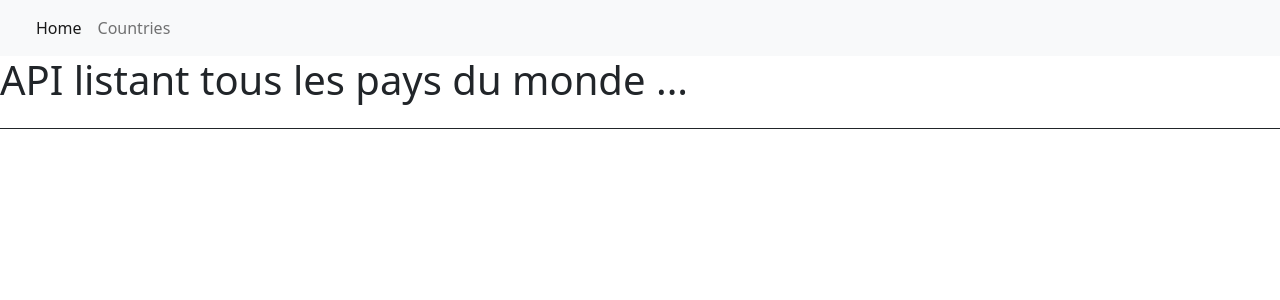
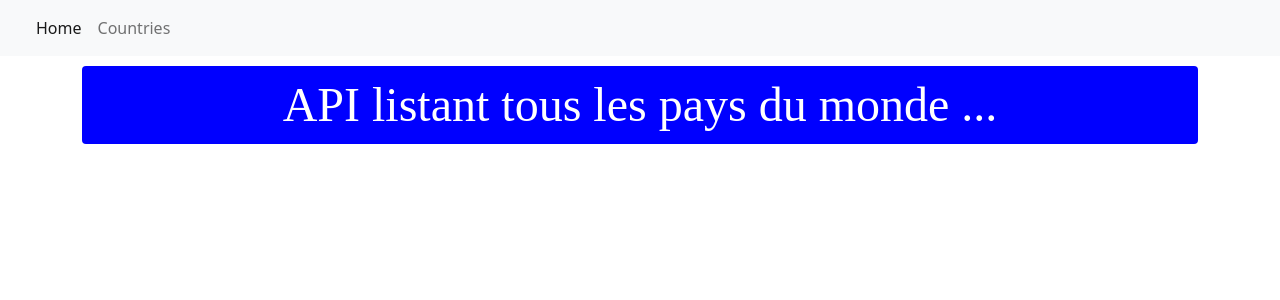
Before and after one commit to Lugdu84/countryOfWordWithApi, a React (Create React App) app: page / in a window 1280 px wide. Shown: the top 300 px of the page. Built offline with nearby package versions, Linux system fonts and the light colour scheme; a web font is replaced by a local one.

Commit message:
add detail country

```diff
--- a/src/App.js
+++ b/src/App.js
@@ -16,7 +16,7 @@ function App() {
 }
 function Country() {
   let params = useParams();
-  return <CountryDetail id={params.id}/>
+  return <CountryDetail name={params.id}/>
 }
 
 export default App;
--- a/src/containers/CountriesManager/Country/Country.js
+++ b/src/containers/CountriesManager/Country/Country.js
@@ -13,7 +13,7 @@ const Country = (props) => {
         <h3>{props.nameFr}</h3>
         <p>Capitale : {props.capital}</p>
         <p>Continent : {props.continent}</p>
-        <NavLink to={`/countries/${props.name}`}>Voir la fiche du pays</NavLink>
+        {props.name && <NavLink to={`/countries/${props.name}`}>Voir la fiche du pays</NavLink>}
       </div>
     </div>
   );
--- a/src/containers/CountryDetail/CountryDetail.js
+++ b/src/containers/CountryDetail/CountryDetail.js
@@ -1,5 +1,7 @@
 import React, { Component } from "react";
 import axios from "axios";
+import TitreH1 from "../../components/Titres/TitreH1/TitreH1";
+import Country from "../CountriesManager/Country/Country";
 
 class CountryDetail extends Component {
   state = {
@@ -7,11 +9,15 @@ class CountryDetail extends Component {
     loading: false
   }
   componentDidMount = () => {
+
     this.setState({loading: true});
-    axios.get(`https://restcountries.com/v3.1/name/${this.props.id}`)
+    axios.get(`https://restcountries.com/v3.1/name/${this.props.name}`)
       .then(response => {
-        console.log(response.data);
-        this.setState({loading: false});
+        console.log(response.data[0])
+        this.setState({
+          loading: false,
+          country: response.data[0]
+        });
       })
       .catch(error => {
         console.log(error);
@@ -22,7 +28,17 @@ class CountryDetail extends Component {
   render() {
     return (
       <div className="container">
-        <div>Detail</div>
+      <TitreH1>Page du pays : {this.props.name}</TitreH1>
+        {this.state.loading && <div>Chargement ...</div>}
+        {this.state.country && !this.state.loading && (
+          <Country
+            flag={this.state.country.flags.png}
+            nameFr={this.state.country.translations.fra.official}
+            capital={this.state.country.capital}
+            continent={this.state.country.continents}
+          />
+
+        )}
       </div>
     );
   }
--- a/src/routes/HomePage.js
+++ b/src/routes/HomePage.js
@@ -1,15 +1,9 @@
+import TitreH1 from "../components/Titres/TitreH1/TitreH1";
 
 const HomePage = () => {
   return (
-    <div>
-      <h1>API listant tous les pays du monde ...</h1>
-      <nav
-        style={{
-          borderBottom: "solid 1px",
-          paddingBottom: "1rem",
-        }}
-      >
-      </nav>
+    <div className="container">
+      <TitreH1>API listant tous les pays du monde ...</TitreH1>
     </div>
   );
 };
```
